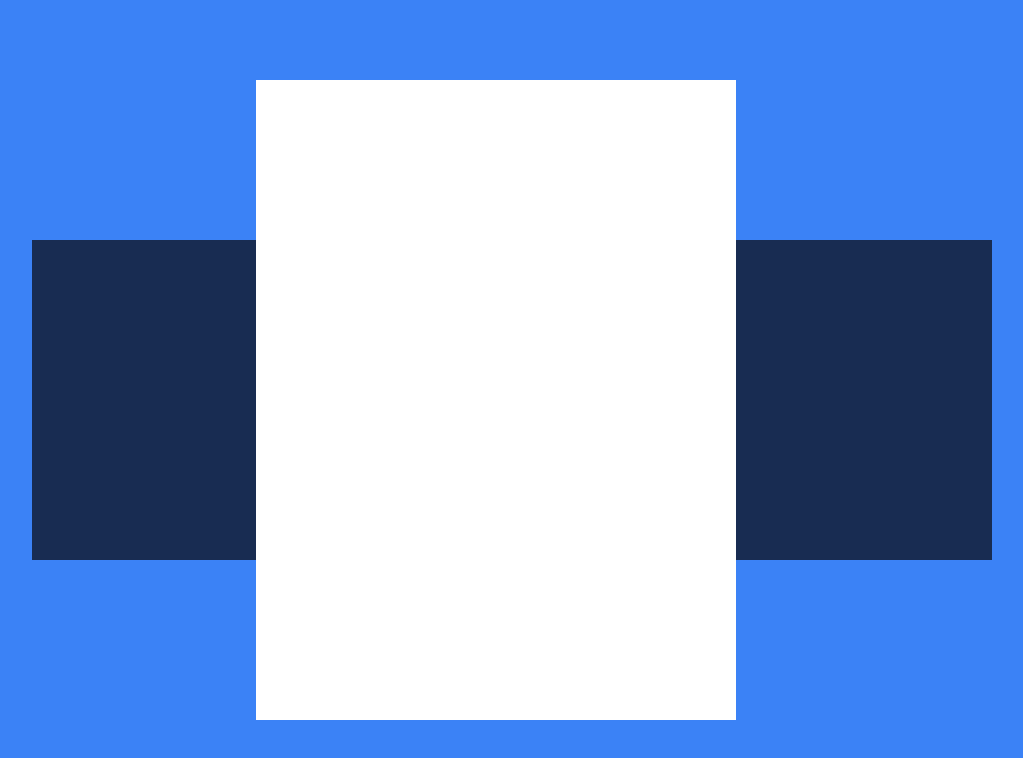
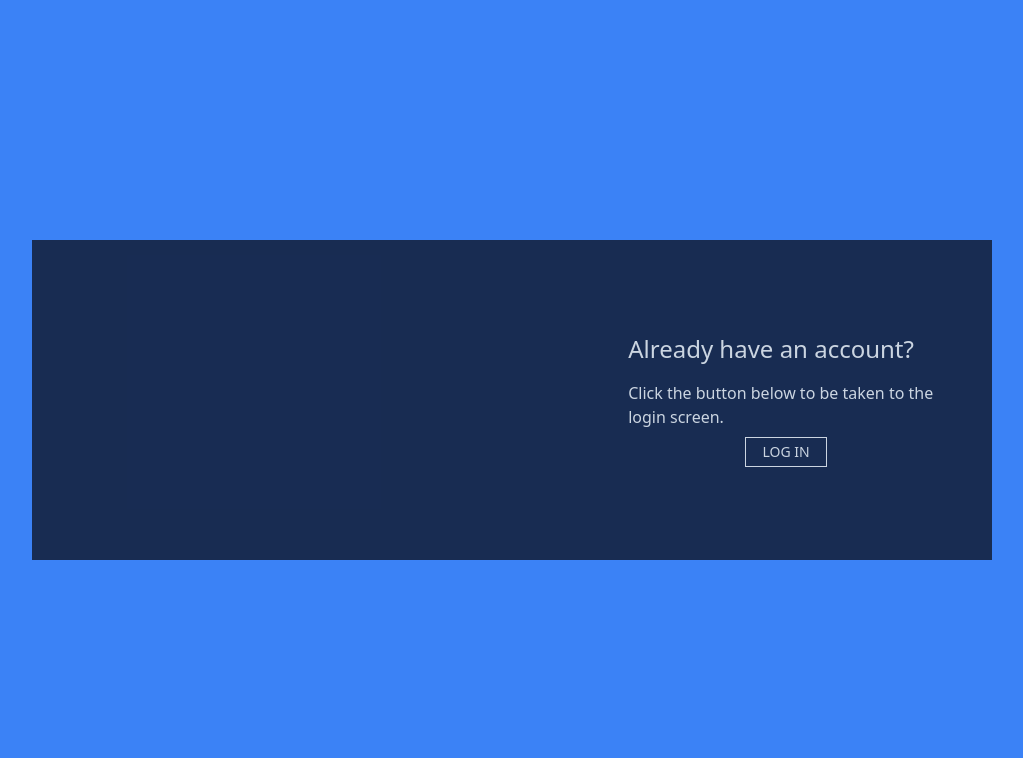
Before and after one commit to JeremyM45/vue-form, a Vue app: page / in a window 1280 px wide. Shown: the top 758 px of the page, without its empty margins (128-1151 px from the left). Built offline with nearby package versions, Linux system fonts and the light colour scheme.

Commit message:
add base login styling

```diff
--- a/src/App.vue
+++ b/src/App.vue
@@ -14,7 +14,7 @@
 <template>
     <div class="h-screen bg-blue-500 flex justify-center items-center">
         <div class="absolute left-96">
-            <Signup />
+            <!-- <Signup /> -->
         </div>
         <Login />
     </div>
--- a/src/components/Login.vue
+++ b/src/components/Login.vue
@@ -5,7 +5,14 @@
     }
 </script>
 <template>
-    <div class="bg-slate-900/80 w-[60rem] h-[20rem]">
+    <div class="bg-slate-900/80 w-[60rem] h-[20rem] items-center justify-end flex flex-row gap-x-80">
+        <div class="text-slate-300 flex flex-col px-12 max-w-[45ch]">
+            <h3 class="text-2xl pb-4">Already have an account?</h3>
+            <p class="text-md pb-2">Click the button below to be taken to the login screen.</p>
+            <div class="flex justify-center">
+                <button class="border border-slate-300 p-1 px-4 text-sm hover:bg-white hover:text-black duration-300">LOG IN</button>
+            </div>
+        </div>
 
     </div>
 </template>
```
Also changed, not shown: src/components/Signup.vue (line endings or trailing spaces).
